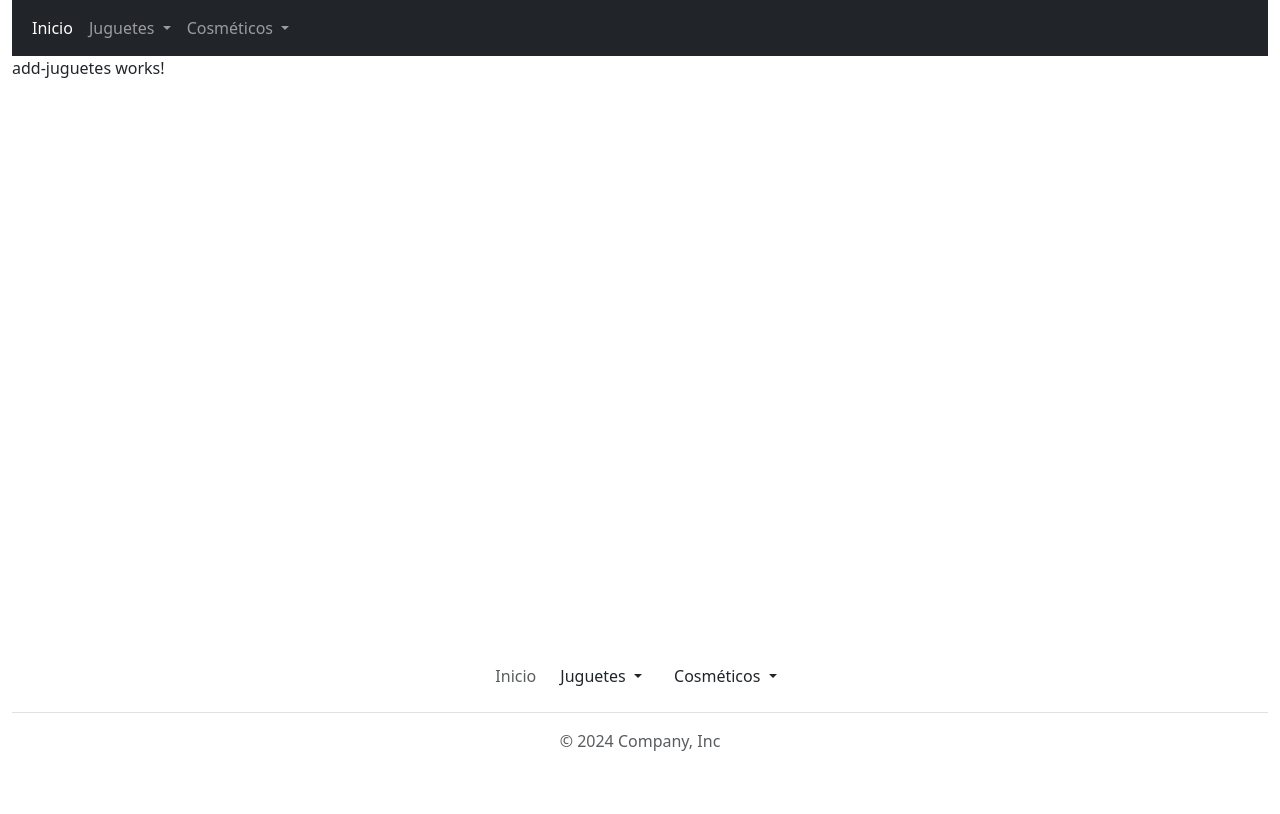
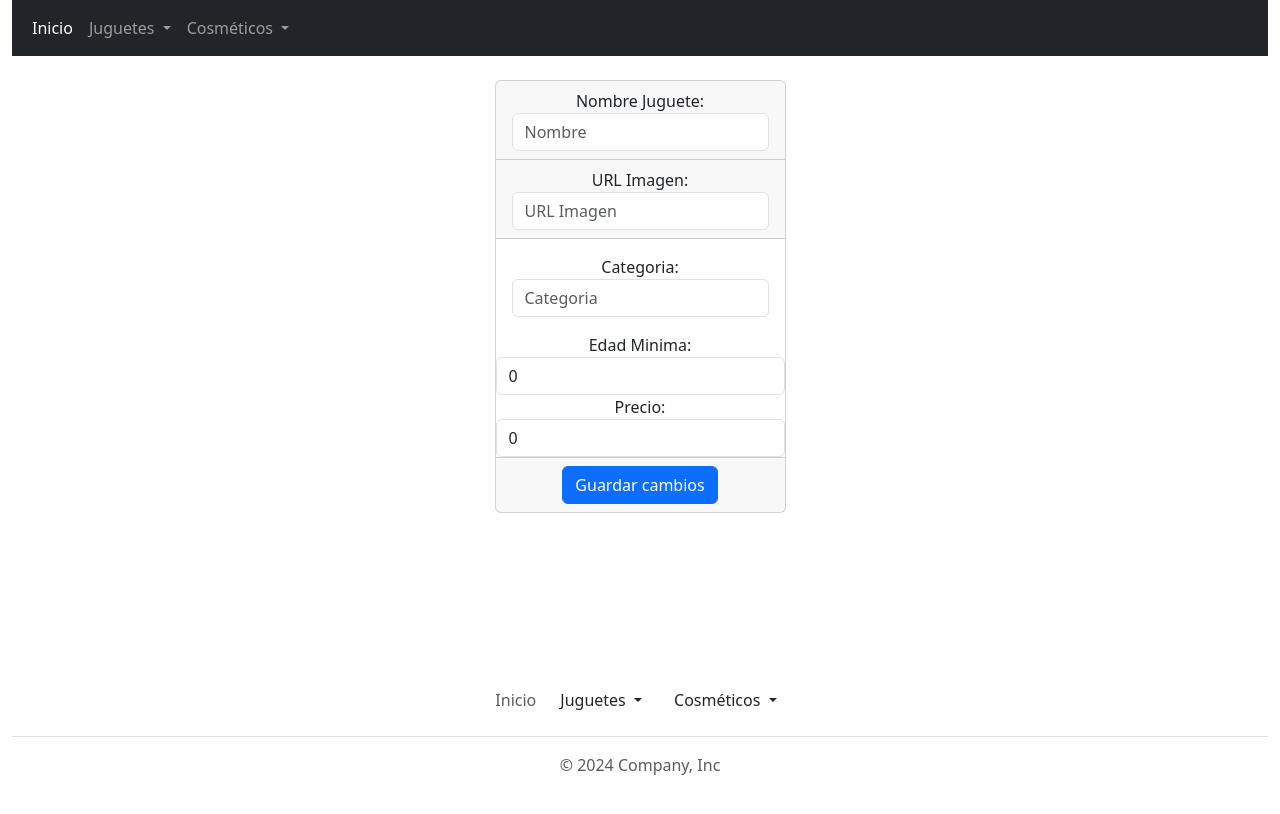
Before and after one commit to AkrenSiul/RXJS3, an Angular app in the folder RXJS3/: page /add-juguete in a window 1280 px wide. Shown: the top 814 px of the page. Built offline with nearby package versions, Linux system fonts and the light colour scheme.

Commit message:
need to fix onSubmitUpdate().

```diff
--- a/RXJS3/src/app/app.routes.ts
+++ b/RXJS3/src/app/app.routes.ts
@@ -23,7 +23,7 @@ export const routes: Routes = [
     component: AddJuguetesComponent
   },
   {
-    path: 'edit-juguete/:id',
+    path: 'add-juguete/:id',
     component: AddJuguetesComponent
   },
   {
--- a/RXJS3/src/app/components/juguetes/add-juguetes/add-juguetes.component.html
+++ b/RXJS3/src/app/components/juguetes/add-juguetes/add-juguetes.component.html
@@ -1 +1,116 @@
-<p>add-juguetes works!</p>
+@if(!id){
+<form [formGroup]="formJuguete" (ngSubmit)="onSubmit()">
+  <div class="m-4 text-center d-flex justify-content-center text-capitalize">
+    <div class="form-floating mb-3 card">
+      <div class="card-header">
+        <label for="nombre">Nombre juguete:</label>
+        <input formControlName="nombre"
+               type="text" class="form-control"
+               id="nombre"
+               placeholder="Nombre">
+      </div>
+      <div class="card-header">
+        <label for="imagen">URL Imagen:</label>
+        <input formControlName="imagen"
+               type="text" class="form-control"
+               id="imagen"
+               placeholder="URL Imagen">
+      </div>
+      <div class="card-body">
+        <label for="categoria">Categoria:</label>
+        <input formControlName="categoria"
+               type="text" class="form-control"
+               id="categoria"
+               placeholder="Categoria">
+      </div>
+      <div>
+        <label for="edadMinima">Edad Minima:</label>
+        <input formControlName="edadMinima"
+               type="number" class="form-control"
+               id="edadMinima"
+               placeholder="Edad Minima">
+      </div>
+      <div>
+        <label for="precio">Precio:</label>
+        <input formControlName="precio"
+               type="number" class="form-control"
+               id="precio"
+               placeholder="Precio">
+      </div>
+      <div class="card-footer">
+        <button type="submit" class="btn btn-primary">Guardar cambios</button>
+      </div>
+    </div>
+  </div>
+</form>
+} @else {
+  <div>
+    <div class="m-4 text-center d-flex justify-content-center text-capitalize">
+
+      <form [formGroup]="formJuguete" (ngSubmit)="onSubmitUpdate()">
+        <div class="m-4 text-center d-flex justify-content-center text-capitalize">
+          <div class="form-floating mb-3 card">
+            <div class="card-header">
+              <label for="nombre">Nombre: {{juguete.nombre}}</label>
+              <input formControlName="nombre"
+                     type="text" required class="form-control"
+                     id="nombre"
+                     placeholder="{{juguete.nombre}}">
+            </div>
+            <div class="card-header">
+              <label for="imagen">URL Imagen</label>
+              <input formControlName="imagen"
+                     type="text" required class="form-control"
+                     id="imagen"
+                     placeholder="URL Imagen">
+            </div>
+            <div class="card-body">
+              <label for="categoria">Categoria:</label>
+              <input formControlName="categoria"
+                     type="text" class="form-control"
+                     id="categoria"
+                     placeholder="Categoria">
+            </div>
+            <div>
+              <label for="edadMinima">Edad Minima:</label>
+              <input formControlName="edadMinima"
+                     type="number" class="form-control"
+                     id="edadMinima"
+                     placeholder="Edad Minima">
+            </div>
+            <div>
+              <label for="precio">Precio:</label>
+              <input formControlName="precio"
+                     type="number" class="form-control"
+                     id="precio"
+                     placeholder="Precio">
+            </div>
+              <div class="card-footer">
+                <button type="submit" class="btn btn-primary"
+                [disabled]="formJuguete.invalid">Guardar cambios</button>
+              </div>
+          </div>
+        </div>
+      </form>
+      <div class="card col-6 bg-primary">
+        <div class="card-header">
+          <h1>{{juguete.nombre}}</h1>
+        </div>
+        <div class="card-img img-thumbnail">
+          <img class="" src="{{juguete.imagen}}" alt="{{juguete.nombre}}">
+        </div>
+        <div class="card-body">
+          <div class="row">
+            <div class="col-3">
+              <h4>Precio: {{juguete.precio}}</h4>
+            </div>
+            <div class="col-6"></div>
+            <div class="col-3">
+              <h4>Categoría: {{juguete.categoria}}</h4>
+            </div>
+          </div>
+        </div>
+      </div>
+    </div>
+  </div>
+}
--- a/RXJS3/src/app/components/juguetes/add-juguetes/add-juguetes.component.ts
+++ b/RXJS3/src/app/components/juguetes/add-juguetes/add-juguetes.component.ts
@@ -1,11 +1,97 @@
-import { Component } from '@angular/core';
+import {Component, Inject, inject, OnInit} from '@angular/core';
+import {JugueteService} from '../../../services/juguete.service';
+import {Router} from '@angular/router';
+import {FormBuilder, FormGroup, ReactiveFormsModule, Validators} from '@angular/forms';
+import {Juguete} from '../../../common/juguete-interface';
 
 @Component({
   selector: 'app-add-juguetes',
-  imports: [],
+  imports: [
+    ReactiveFormsModule
+  ],
   templateUrl: './add-juguetes.component.html',
   styleUrl: './add-juguetes.component.css'
 })
-export class AddJuguetesComponent {
+export class AddJuguetesComponent implements OnInit{
+  @Inject('id')id!: string;
+  private readonly jugueteService: JugueteService = inject(JugueteService);
+  private readonly router: Router = inject(Router);
+  private readonly formBuilder: FormBuilder = inject(FormBuilder);
+  juguete!: Juguete;
 
+  formJuguete: FormGroup = this.formBuilder.group(
+    {
+      nombre: ['', [Validators.required]],
+      imagen: ['',[Validators.required]],
+      categoria: ['', [Validators.required]],
+      precio: [0, [Validators.required, Validators.min(0)]],
+      edadMinima: [0, [Validators.required, Validators.min(0)]]
+    }
+  )
+
+  ngOnInit() {
+    if(this.id){
+      this.getJuguete(this.id)
+    }
+  }
+
+  private nombre(): any {
+    return this.formJuguete.get('nombre')
+  }
+  private img(): any {
+    return this.formJuguete.get('imagen')
+  }
+  private categoria(): any {
+    return this.formJuguete.get('categoria')
+  }
+  private precio(): any {
+    return this.formJuguete.get('precio')
+  }
+  private edadMinima(): any {
+    return this.formJuguete.get('edadMinima')
+  }
+
+  onSubmit() {
+    this.jugueteService.addJuguete(this.formJuguete.getRawValue()).subscribe(
+      {
+        next: value => {
+          console.log(value);
+        },
+        complete: () => {
+          console.log('Juguete enviado');
+          this.router.navigateByUrl("juguetes-list");
+        },
+        error: err => {
+          console.log(err.message);
+        }
+      }
+    )
+  }
+
+  private getJuguete(id: string) {
+    return this.jugueteService.getJuguete(id).subscribe(
+      {
+        next: value => {
+          this.juguete = value;
+        },
+        complete: () => {
+          console.log('Juguete traído');
+        },
+        error: err => {
+          console.log(err.message);
+        }
+      }
+    )
+
+  }
+
+  onSubmitUpdate() {
+    return this.jugueteService.putJuguete(this.id, this.formJuguete.getRawValue()).subscribe(
+      {
+        complete: () => {
+          console.log('Completado')
+        }
+      }
+    )
+  }
 }
--- a/RXJS3/src/app/components/juguetes/juguete-list/juguete-list.component.ts
+++ b/RXJS3/src/app/components/juguetes/juguete-list/juguete-list.component.ts
@@ -3,12 +3,15 @@ import {JugueteService} from '../../../services/juguete.service';
 import {Juguete, JugueteInterface} from '../../../common/juguete-interface';
 import {RouterLink} from '@angular/router';
 import {NgbPagination} from '@ng-bootstrap/ng-bootstrap';
+import {SearchService} from '../../../services/search.service';
+import {CurrencyPipe} from '@angular/common';
 
 @Component({
   selector: 'app-juguete-list',
   imports: [
     RouterLink,
-    NgbPagination
+    NgbPagination,
+    CurrencyPipe
   ],
   templateUrl: './juguete-list.component.html',
   styleUrl: './juguete-list.component.css'
@@ -16,6 +19,7 @@ import {NgbPagination} from '@ng-bootstrap/ng-bootstrap';
 export class JugueteListComponent implements OnInit {
   @Input('id')id!: string;
   private readonly jugueteService: JugueteService = inject(JugueteService);
+  private readonly searchService: SearchService = inject(SearchService);
   detail = false;
   currentPage = 1;
   apiData!: JugueteInterface;
@@ -25,6 +29,7 @@ export class JugueteListComponent implements OnInit {
   ngOnInit() {
     if(!this.id) {
       this.getJuguetes(this.currentPage);
+      this.loadSearch();
     }else {
       this.detail = true;
       this.getJuguete(this.id)
@@ -89,4 +94,24 @@ export class JugueteListComponent implements OnInit {
   loadData() {
     this.currentPage++;
   }
+
+  private loadSearch() {
+    return this.searchService.startToy().subscribe(
+      {
+        next: value => {
+          this.juguetes = value;
+        },
+        complete: () => {
+          console.log('Complete')
+        },
+        error: err => {
+          console.log(err.message);
+        }
+      }
+    )
+  }
+
+  search(event: any) {
+    this.searchService.search(event.target.value);
+  }
 }
--- a/RXJS3/src/app/services/juguete.service.ts
+++ b/RXJS3/src/app/services/juguete.service.ts
@@ -19,8 +19,8 @@ export class JugueteService {
   getJuguete(id: string): Observable<Juguete>{
     return this.http.get<Juguete>(this.urlBase+'juguete/'+id);
   }
-  addJuguete(juguete: Juguete): Observable<JugueteInterface>{
-    return this.http.post<JugueteInterface>(this.urlBase+'juguetes/', juguete);
+  addJuguete(juguete: Juguete): Observable<any>{
+    return this.http.post<any>(this.urlBase+'juguetes/', juguete);
   }
   putJuguete(id:string, juguete: Juguete): Observable<any>{
     return this.http.put<any>(this.urlBase+'update/'+id, juguete);
--- /dev/null
+++ b/RXJS3/src/app/services/search.service.ts
@@ -0,0 +1,29 @@
+import {inject, Injectable} from '@angular/core';
+import {HttpClient} from '@angular/common/http';
+import {Observable, Subject, switchMap} from 'rxjs';
+import {Juguete} from '../common/juguete-interface';
+
+@Injectable({
+  providedIn: 'root'
+})
+export class SearchService {
+  private readonly http: HttpClient = inject(HttpClient);
+  private readonly urlSearch = 'https://api-juguetes.vercel.app/api/v2/juguete/jugueteByName/';
+  private palabra: Subject<string> = new Subject<string>();
+  private toySearch$: Observable<Juguete[]> = this.palabra.pipe(
+    switchMap(word => {
+      return this.http.get<Juguete[]>(this.urlSearch+word)
+    })
+  )
+
+  search(name: string){
+    this.palabra.next(name);
+  }
+
+  startToy(): Observable<Juguete[]>{
+    return this.toySearch$;
+  }
+
+
+  constructor() { }
+}
```
Also changed, not shown: RXJS3/src/app/components/juguetes/juguete-list/juguete-list.component.html (+28 -3 lines).
